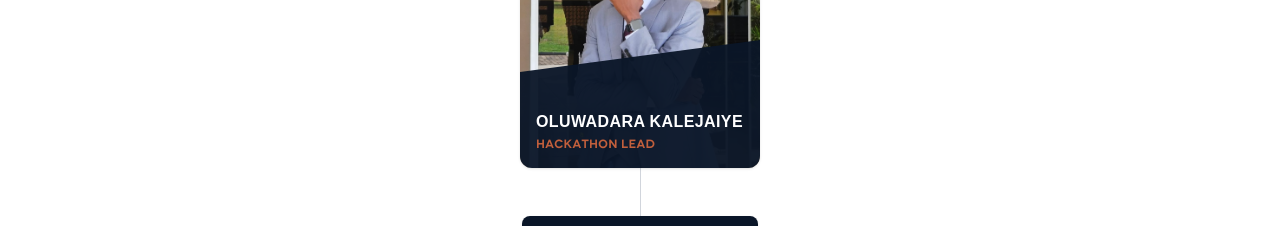
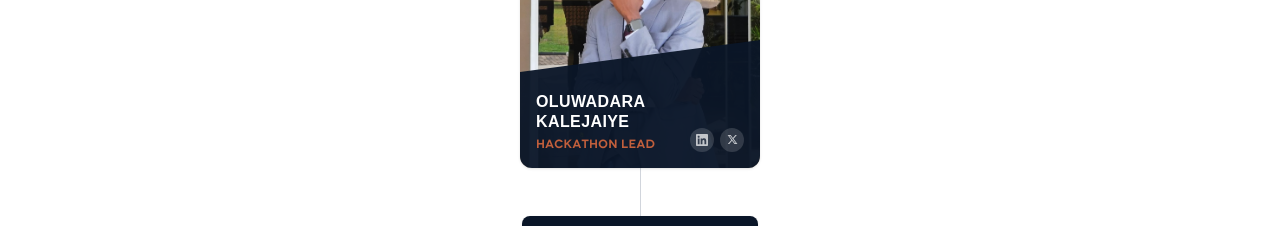
Before and after one commit to victoribironke/babcock-tech-week, a Next.js app: page /team in a window 1280 px wide. Shown: the part 3280-3506 px from the top of the page. Built offline with nearby package versions, Linux system fonts and the light colour scheme; a web font is replaced by a local one.

Commit message:
socials add in for Dara

```diff
--- a/app/components/TeamOrganogram.tsx
+++ b/app/components/TeamOrganogram.tsx
@@ -119,6 +119,8 @@ const TEAMS: Team[] = [
       name: "Oluwadara Kalejaiye",
       role: "Hackathon Lead",
       image: "/images/Team-Photos/oluwadara-kalejaiye1.jpg",
+      linkedin: "https://www.linkedin.com/in/oluwadara-kalejaiye-346095260/",
+      x: "https://x.com/dara_kalejaiye",
     },
   },
   {
```
